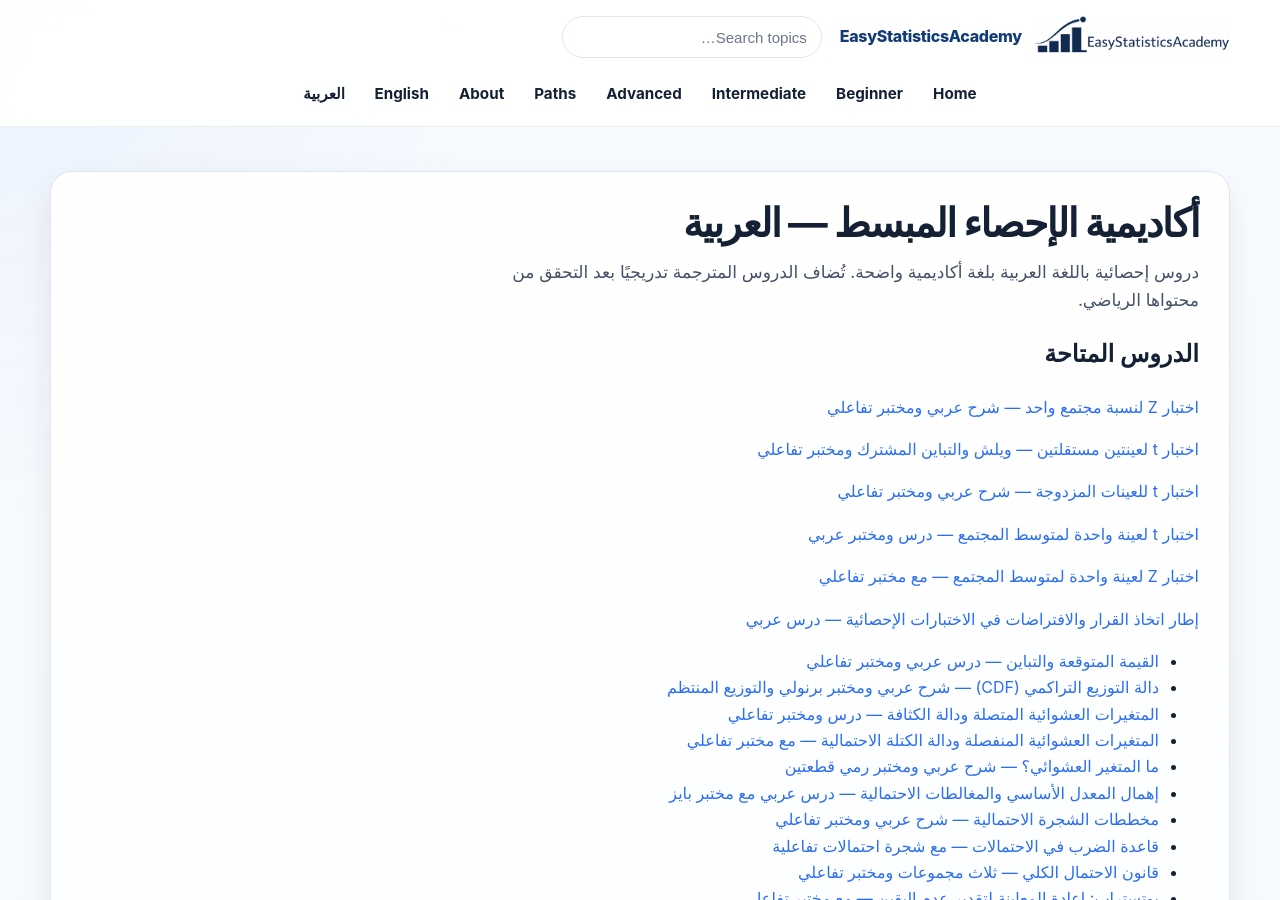
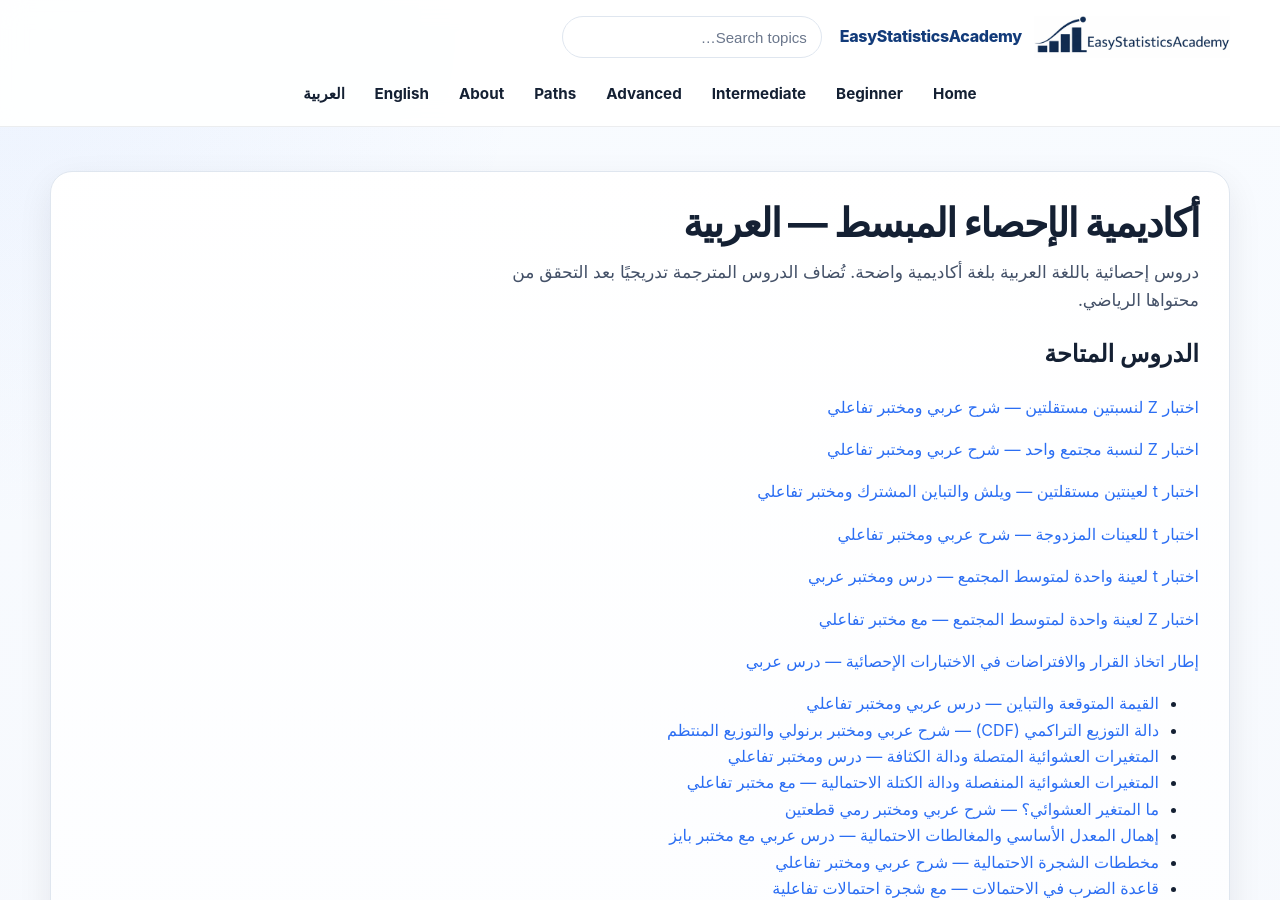
Before and after one commit to ammar-homaida-statistics/easystatisticsacademy, a Jekyll site: the page built from ar/index.md, in a window 1280 px wide and 900 px high. Built offline with Jekyll 4.4.1, drawn with Linux system fonts in a browser that asks for light colours.

Commit message:
Batch #91: link Arabic two-proportion lesson in academy index

```diff
--- a/ar/index.md
+++ b/ar/index.md
@@ -9,6 +9,7 @@
 <h1>أكاديمية الإحصاء المبسط — العربية</h1>
 <p class="lead">دروس إحصائية باللغة العربية بلغة أكاديمية واضحة. تُضاف الدروس المترجمة تدريجيًا بعد التحقق من محتواها الرياضي.</p>
 <h2>الدروس المتاحة</h2>
+<p><a href="/ar/inference/classical-tests/two-proportion-z-test/">اختبار Z لنسبتين مستقلتين — شرح عربي ومختبر تفاعلي</a></p>
 <p><a href="/ar/inference/classical-tests/one-proportion-z-test/">اختبار Z لنسبة مجتمع واحد — شرح عربي ومختبر تفاعلي</a></p>
 <p><a href="/ar/inference/classical-tests/two-sample-t-test-independent/">اختبار t لعينتين مستقلتين — ويلش والتباين المشترك ومختبر تفاعلي</a></p>
 <p><a href="/ar/inference/classical-tests/paired-t-test/">اختبار t للعينات المزدوجة — شرح عربي ومختبر تفاعلي</a></p>
```
